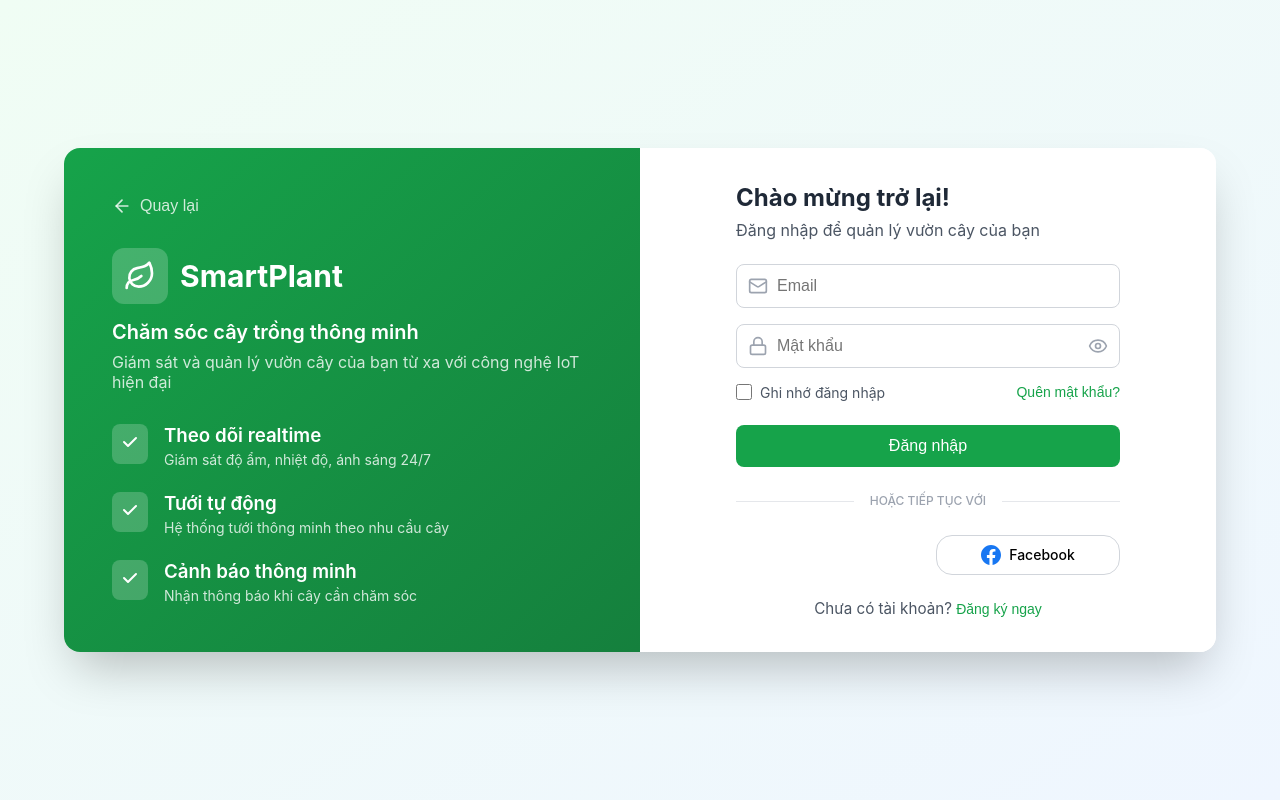
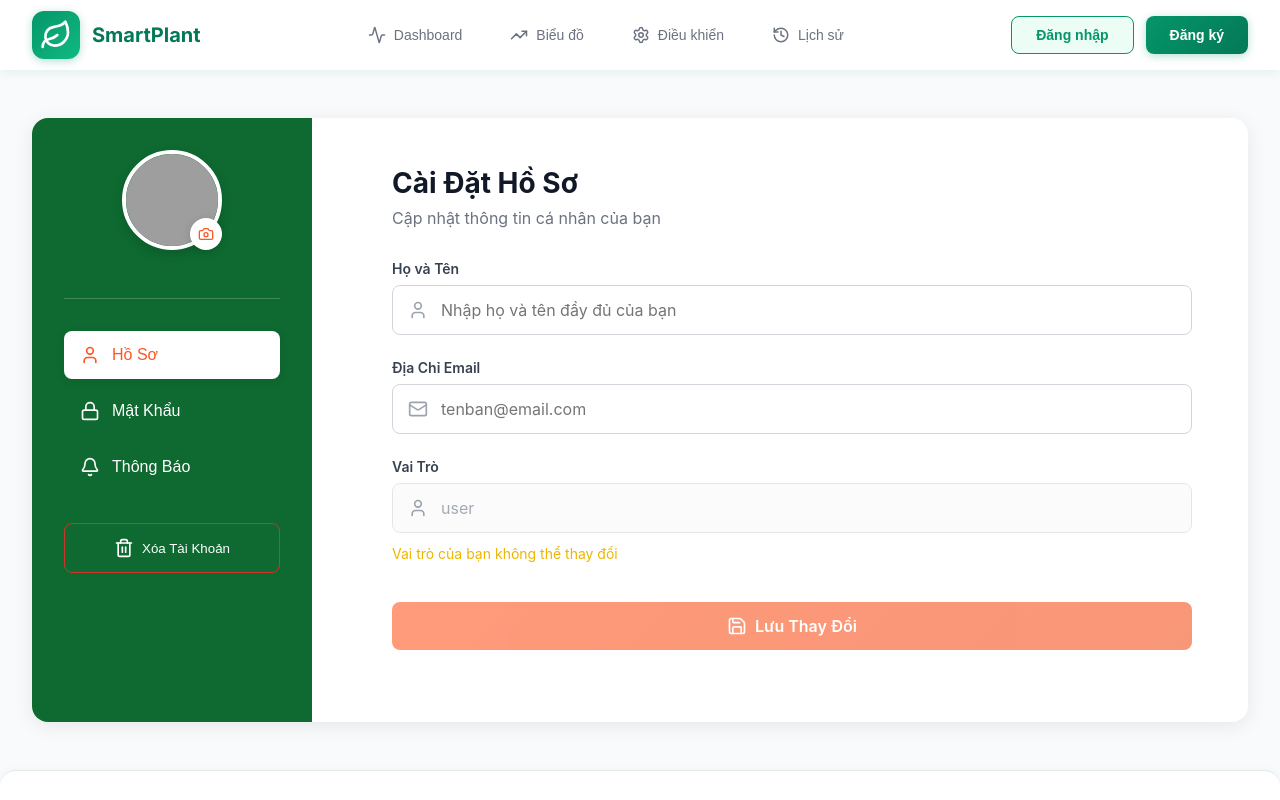
Before and after one commit to Tanleee/Plant-care-system-client, a React (Vite) app: page /user in a window 1280 px wide. Shown: the top 800 px of the page. Built offline with nearby package versions, Linux system fonts and the light colour scheme; no server answers; grey boxes are pictures that could not be loaded.

Commit message:
16/12-01

```diff
--- a/src/components/shared/NavBar.jsx
+++ b/src/components/shared/NavBar.jsx
@@ -81,8 +81,8 @@ function UserSection({ user, isMobile }) {
   const handleLogout = async () => {
     try {
       const res = await fetch(getApiUrl("/api/v1/users/logout"), {
-        method: "POST", // ✅ Nên dùng POST cho logout
-        credentials: "include", // ✅ BẮT BUỘC để gửi/nhận cookies
+        method: "POST",
+        credentials: "include",
         headers: {
           "Content-Type": "application/json",
         },
--- a/src/pages/UserAccountPage.jsx
+++ b/src/pages/UserAccountPage.jsx
@@ -1,318 +1,329 @@
-// src/pages/AuthPage.jsx
-import React, { useState } from "react";
-import { useNavigate } from "react-router";
-import { Leaf, ArrowLeft } from "lucide-react";
-import axios from "./../utils/axiosConfig";
+import React, { useState, useRef, useEffect } from "react";
+import { useRouteLoaderData } from "react-router";
+import axios from "axios";
 
+import NavBar from "./../components/shared/NavBar";
+import Footer from "./../components/shared/Footer";
+import ShowAlert from "../components/shared/ShowAlert";
+import useAlert from "../hooks/useAlert";
+
+import AccountSidebar from "../components/account/AccountSidebar";
+import ProfileTab from "../components/account/ProfileTab";
+import PasswordTab from "../components/account/PasswordTab";
+import BookingsTab from "../components/account/BookingsTab";
+import BillingTab from "../components/account/BillingTab";
+import NotificationsTab from "../components/account/NotificationsTab";
+import DeleteAccountModal from "./../components/account/DeleteAccountModal";
+
+import { getUserPhotoUrl, isGoogleUser } from "../utils/imageHelper";
 import getApiUrl from "../utils/getApiUrl";
 
-import "./../assets/authPageStyle.css";
-import useAlert from "./../hooks/useAlert";
-import ShowAlert from "./../components/shared/ShowAlert";
-import LoginForm from "./../components/authentication/LoginForm";
-import SignupForm from "./../components/authentication/SignupForm";
-import ForgotPasswordModal from "../components/authentication/ForgotPasswordModal";
-import AccountRecoveryModal from "./../components/authentication/AccountRecoveryModal";
+import "./../assets/userAccountStyle.css";
 
-const AuthPage = () => {
-  const [isLogin, setIsLogin] = useState(true);
-  const [showPassword, setShowPassword] = useState(false);
-  const [showConfirmPassword, setShowConfirmPassword] = useState(false);
-  const [isSending, setIsSending] = useState(false);
-  const [isForgotPasswordOpen, setIsForgotPasswordOpen] = useState(false);
-  const [isRecoverModalOpen, setIsRecoverModalOpen] = useState(false);
-  const [formData, setFormData] = useState({
-    fullName: "",
-    email: "",
-    password: "",
-    confirmPassword: "",
-    rememberMe: false,
-    agreeToTerms: false,
+export default function UserAccountPage() {
+  // const navigate = useNavigate();
+  const userData = useRouteLoaderData("root");
+  const { alert, showSuccess, showError, showWarning, hideAlert } = useAlert();
+
+  const fileInputRef = useRef(null);
+
+  const isGoogleAuthUser = isGoogleUser(userData);
+
+  // Tabs
+  const [activeTab, setActiveTab] = useState("profile");
+  const [showDeleteModal, setShowDeleteModal] = useState(false);
+  const [isUpdating, setIsUpdating] = useState(false);
+
+  // Profile state
+  const [profileData, setProfileData] = useState({
+    name: userData?.name || "",
+    email: userData?.email || "",
+    photo: userData?.photo || "default.jpg",
+    role: userData?.role || "user",
+    isGoogleAuth: userData?.isGoogleAuth || false,
   });
 
-  const navigate = useNavigate();
-  const { alert, showSuccess, showError, hideAlert } = useAlert();
+  const [originalProfileData] = useState({
+    name: userData?.name || "",
+    email: userData?.email || "",
+    photo: userData?.photo || "default.jpg",
+  });
 
-  const handleInputChange = (e) => {
-    const { name, value, type, checked } = e.target;
-    setFormData((prev) => ({
-      ...prev,
-      [name]: type === "checkbox" ? checked : value,
-    }));
+  const [selectedPhoto, setSelectedPhoto] = useState(null);
+  const [photoPreview, setPhotoPreview] = useState(null);
+
+  // Password state
+  const [passwordData, setPasswordData] = useState({
+    currentPassword: "",
+    newPassword: "",
+    confirmPassword: "",
+  });
+
+  const [showPasswords, setShowPasswords] = useState({
+    current: false,
+    new: false,
+    confirm: false,
+  });
+
+  const [passwordValidation, setPasswordValidation] = useState({
+    minLength: false,
+    hasUpperCase: false,
+    hasLowerCase: false,
+    hasNumber: false,
+    hasSpecialChar: false,
+  });
+
+  // ✅ Fix: Sử dụng useEffect để update validation
+  useEffect(() => {
+    if (passwordData.newPassword) {
+      const checks = {
+        minLength: passwordData.newPassword.length >= 8,
+        hasUpperCase: /[A-Z]/.test(passwordData.newPassword),
+        hasLowerCase: /[a-z]/.test(passwordData.newPassword),
+        hasNumber: /[0-9]/.test(passwordData.newPassword),
+        hasSpecialChar: /[!@#$%^&*(),.?":{}|<>]/.test(passwordData.newPassword),
+      };
+      setPasswordValidation(checks);
+    } else {
+      setPasswordValidation({
+        minLength: false,
+        hasUpperCase: false,
+        hasLowerCase: false,
+        hasNumber: false,
+        hasSpecialChar: false,
+      });
+    }
+  }, [passwordData.newPassword]);
+
+  // ==== HELPER FUNCTIONS ====
+  const hasProfileChanges = () =>
+    profileData.name !== originalProfileData.name ||
+    profileData.email !== originalProfileData.email ||
+    selectedPhoto !== null;
+
+  // ✅ Fix: Đơn giản hóa isPasswordValid
+  const isPasswordValid = () => {
+    if (
+      !passwordData.currentPassword ||
+      !passwordData.newPassword ||
+      !passwordData.confirmPassword
+    ) {
+      return false;
+    }
+
+    if (passwordData.newPassword !== passwordData.confirmPassword) {
+      return false;
+    }
+
+    return Object.values(passwordValidation).every(Boolean);
   };
 
-  async function handleLogin(email, password) {
-    setIsSending(true);
+  // ==== HANDLE PHOTO ====
+  const handlePhotoSelect = (e) => {
+    const file = e.target.files[0];
+    if (!file) return;
+
+    const validTypes = [
+      "image/jpeg",
+      "image/jpg",
+      "image/png",
+      "image/gif",
+      "image/webp",
+    ];
+    if (!validTypes.includes(file.type)) {
+      showError("Chỉ cho phép ảnh định dạng JPEG, PNG, GIF, WebP");
+      return;
+    }
+    if (file.size > 5 * 1024 * 1024) {
+      showError("Ảnh phải có kích thước nhỏ hơn 5MB");
+      return;
+    }
+
+    setSelectedPhoto(file);
+    const reader = new FileReader();
+    reader.onloadend = () => setPhotoPreview(reader.result);
+    reader.readAsDataURL(file);
+  };
+
+  // ==== SUBMIT HANDLERS ====
+  const handleProfileSubmit = async (e) => {
+    e.preventDefault();
+    if (!hasProfileChanges()) {
+      showWarning("Không có thay đổi nào để lưu");
+      return;
+    }
+
+    setIsUpdating(true);
     try {
-      // ✅ Dùng relative path
-      const result = await axios.post(getApiUrl("/api/v1/users/login"), {
-        email,
-        password,
-      });
+      const formData = new FormData();
+      formData.append("name", profileData.name);
+      formData.append("email", profileData.email);
+      if (selectedPhoto) formData.append("photo", selectedPhoto);
 
-      if (result.data.status === "success") {
-        showSuccess("Đăng nhập thành công", 2000);
-        setTimeout(() => {
-          document.location.href = "/";
-        }, 2000);
+      const { data } = await axios.patch(
+        getApiUrl("/api/v1/users/updateMe"),
+        formData
+      );
+      if (data.status === "success") {
+        showSuccess("Hồ sơ cập nhật thành công!", 36);
+        setTimeout(() => window.location.reload(), 2000);
       }
     } catch (err) {
-      if (err.status === 403) {
-        setIsForgotPasswordOpen(true);
-      } else {
-        showError(err.response?.data?.message || "Đăng nhập thất bại", 2000);
-      }
+      showError(err.response?.data?.message || "Cập nhật hồ sơ thất bại");
     } finally {
-      setIsSending(false);
-    }
-  }
-
-  async function handleSignup(name, email, password, passwordConfirm) {
-    setIsSending(true);
-    try {
-      // ✅ Dùng relative path
-      const result = await axios.post(getApiUrl("/api/v1/users/signup"), {
-        name,
-        email,
-        password,
-        passwordConfirm,
-      });
-
-      if (result.data.status === "success") {
-        showSuccess("Đăng ký thành công", 2000);
-        setTimeout(() => {
-          document.location.href = "/";
-        }, 2000);
-      }
-    } catch (err) {
-      showError(err.response?.data?.message || "Đăng ký thất bại", 2000);
-    } finally {
-      setIsSending(false);
-    }
-  }
-
-  const handleGoogleSuccess = async (credentialResponse) => {
-    try {
-      // ✅ Dùng relative path
-      const result = await axios.post(getApiUrl("/api/v1/users/google-auth"), {
-        credential: credentialResponse.credential,
-        isSignUp: !isLogin,
-      });
-
-      if (result.data.status === "success") {
-        showSuccess(
-          !isLogin ? "Đăng ký thành công" : "Đăng nhập thành công",
-          2000
-        );
-        setTimeout(() => {
-          document.location.href = "/";
-        }, 2000);
-      }
-    } catch (err) {
-      if (err.status === 403) {
-        setFormData({ ...formData, email: err.response.data.message });
-        setIsRecoverModalOpen(true);
-      } else {
-        showError(
-          err.response?.data?.message || "Đăng nhập Google thất bại",
-          2000
-        );
-      }
+      setIsUpdating(false);
     }
   };
 
-  const handleGoogleError = () => {
-    showError("Đăng nhập Google thất bại", 2000);
-  };
+  const handlePasswordSubmit = async (e) => {
+    e.preventDefault();
 
-  const handleRecover = async () => {
+    if (isGoogleAuthUser) {
+      showError("Tài khoản Google không thể thay đổi mật khẩu tại đây");
+      return;
+    }
+
+    if (passwordData.newPassword !== passwordData.confirmPassword) {
+      showError("Mật khẩu không khớp");
+      return;
+    }
+
+    if (!Object.values(passwordValidation).every(Boolean)) {
+      showError("Mật khẩu không đáp ứng yêu cầu bảo mật");
+      return;
+    }
+
+    setIsUpdating(true);
     try {
-      // ✅ Dùng relative path
       const { data } = await axios.patch(
-        getApiUrl("/api/v1/users/recover-account"),
+        getApiUrl("/api/v1/users/updateMyPassword"),
         {
-          email: formData.email,
+          passwordCurrent: passwordData.currentPassword,
+          password: passwordData.newPassword,
+          passwordConfirm: passwordData.confirmPassword,
         }
       );
 
       if (data.status === "success") {
-        showSuccess(data.message, 2000);
+        showSuccess("Mật khẩu đã được thay đổi thành công!", 2000);
+        setPasswordData({
+          currentPassword: "",
+          newPassword: "",
+          confirmPassword: "",
+        });
+        setTimeout(() => window.location.reload(), 2000);
       }
     } catch (err) {
-      showError(err.response?.data?.message || "Khôi phục thất bại", 2000);
+      showError(err.response?.data?.message || "Thay đổi mật khẩu thất bại");
     } finally {
-      setIsRecoverModalOpen(false);
+      setIsUpdating(false);
     }
   };
 
-  const toggleAuthMode = () => {
-    setIsLogin(!isLogin);
-    setFormData({
-      fullName: "",
-      email: "",
-      password: "",
-      confirmPassword: "",
-      rememberMe: false,
-      agreeToTerms: false,
-    });
-    setShowPassword(false);
-    setShowConfirmPassword(false);
+  const handleDeleteAccount = async () => {
+    try {
+      const res = await axios.delete(getApiUrl("/api/v1/users/deleteMe"));
+      console.log(typeof res.status);
+      if (!res.status === 204) {
+        throw new Error("Lỗi khi thực hiện xóa tài khoản");
+      }
+
+      showSuccess("Xóa tài khoản thành công", 2000);
+      setTimeout(() => (window.location.href = "/"), 2000);
+    } catch (err) {
+      showError(err.message, 2000);
+    } finally {
+      setShowDeleteModal(false);
+    }
+  };
+
+  // ✅ Fix: Handler không gọi updatePasswordValidation nữa
+  const handlePasswordChange = (e) => {
+    const { name, value } = e.target;
+    setPasswordData((prev) => ({ ...prev, [name]: value }));
   };
 
   return (
-    <>
-      {alert && (
-        <ShowAlert
-          type={alert.type}
-          message={alert.message}
-          duration={alert.duration}
-          onClose={hideAlert}
-        />
-      )}
+    <div className="user-account-page">
+      {alert && <ShowAlert {...alert} onClose={hideAlert} />}
 
-      <AccountRecoveryModal
-        isOpen={isRecoverModalOpen}
-        onClose={() => setIsRecoverModalOpen(false)}
-        onRecover={handleRecover}
-        userEmail={formData.email}
+      <NavBar
+        pageTitle="User Settings"
+        user={{
+          name: profileData.name,
+          avatar: photoPreview || getUserPhotoUrl(profileData.photo),
+        }}
       />
 
-      <div className="auth-page-wrapper">
-        <ForgotPasswordModal
-          isOpen={isForgotPasswordOpen}
-          onClose={() => setIsForgotPasswordOpen(false)}
-        />
+      <div className="account-container">
+        <div className="account-wrapper">
+          <AccountSidebar
+            activeTab={activeTab}
+            setActiveTab={setActiveTab}
+            profileData={profileData}
+            photoPreview={photoPreview}
+            fileInputRef={fileInputRef}
+            onPhotoClick={() => fileInputRef.current?.click()}
+            onDeleteClick={() => setShowDeleteModal(true)}
+            isGoogleAuth={isGoogleAuthUser}
+          />
 
-        <div className="auth-card">
-          {/* Info Section */}
-          <div className="info-section">
-            <button onClick={() => navigate("/")} className="back-btn">
-              <ArrowLeft size={20} />
-              <span>Quay lại</span>
-            </button>
-
-            <div className="brand-header">
-              <div className="brand-logo">
-                <div className="logo-icon">
-                  <Leaf size={32} color="white" />
-                </div>
-                <h1 className="brand-title">SmartPlant</h1>
-              </div>
-              <h2 className="brand-subtitle">Chăm sóc cây trồng thông minh</h2>
-              <p className="brand-desc">
-                Giám sát và quản lý vườn cây của bạn từ xa với công nghệ IoT
-                hiện đại
-              </p>
-            </div>
-
-            <div className="feature-list">
-              <div className="feature-item">
-                <div className="feature-icon">
-                  <svg
-                    className="w-5 h-5"
-                    width="20"
-                    height="20"
-                    fill="currentColor"
-                    viewBox="0 0 20 20"
-                  >
-                    <path
-                      fillRule="evenodd"
-                      d="M16.707 5.293a1 1 0 010 1.414l-8 8a1 1 0 01-1.414 0l-4-4a1 1 0 011.414-1.414L8 12.586l7.293-7.293a1 1 0 011.414 0z"
-                      clipRule="evenodd"
-                    />
-                  </svg>
-                </div>
-                <div className="feature-text">
-                  <h3>Theo dõi realtime</h3>
-                  <p>Giám sát độ ẩm, nhiệt độ, ánh sáng 24/7</p>
-                </div>
-              </div>
-
-              <div className="feature-item">
-                <div className="feature-icon">
-                  <svg
-                    className="w-5 h-5"
-                    width="20"
-                    height="20"
-                    fill="currentColor"
-                    viewBox="0 0 20 20"
-                  >
-                    <path
-                      fillRule="evenodd"
-                      d="M16.707 5.293a1 1 0 010 1.414l-8 8a1 1 0 01-1.414 0l-4-4a1 1 0 011.414-1.414L8 12.586l7.293-7.293a1 1 0 011.414 0z"
-                      clipRule="evenodd"
-                    />
-                  </svg>
-                </div>
-                <div className="feature-text">
-                  <h3>Tưới tự động</h3>
-                  <p>Hệ thống tưới thông minh theo nhu cầu cây</p>
-                </div>
-              </div>
-
-              <div className="feature-item">
-                <div className="feature-icon">
-                  <svg
-                    className="w-5 h-5"
-                    width="20"
-                    height="20"
-                    fill="currentColor"
-                    viewBox="0 0 20 20"
-                  >
-                    <path
-                      fillRule="evenodd"
-                      d="M16.707 5.293a1 1 0 010 1.414l-8 8a1 1 0 01-1.414 0l-4-4a1 1 0 011.414-1.414L8 12.586l7.293-7.293a1 1 0 011.414 0z"
-                      clipRule="evenodd"
-                    />
-                  </svg>
-                </div>
-                <div className="feature-text">
-                  <h3>Cảnh báo thông minh</h3>
-                  <p>Nhận thông báo khi cây cần chăm sóc</p>
-                </div>
-              </div>
-            </div>
-          </div>
-
-          {/* Form Section */}
-          <div className="form-section-wrapper">
-            {isLogin ? (
-              <LoginForm
-                formData={formData}
-                onInputChange={handleInputChange}
-                onSubmit={handleLogin}
-                onSwitchToSignup={toggleAuthMode}
-                showPassword={showPassword}
-                onTogglePassword={() => setShowPassword(!showPassword)}
-                isSending={isSending}
-                onForgotPassword={() => setIsForgotPasswordOpen(true)}
-                onGoogleError={handleGoogleError}
-                onGoogleSuccess={handleGoogleSuccess}
-                isLogin={isLogin}
-              />
-            ) : (
-              <SignupForm
-                formData={formData}
-                onInputChange={handleInputChange}
-                onSubmit={handleSignup}
-                onSwitchToLogin={toggleAuthMode}
-                showPassword={showPassword}
-                showConfirmPassword={showConfirmPassword}
-                onTogglePassword={() => setShowPassword(!showPassword)}
-                onToggleConfirmPassword={() =>
-                  setShowConfirmPassword(!showConfirmPassword)
-                }
-                isSending={isSending}
-                onGoogleError={handleGoogleError}
-                onGoogleSuccess={handleGoogleSuccess}
-                isLogin={isLogin}
+          <main className="account-content">
+            {activeTab === "profile" && (
+              <ProfileTab
+                profileData={profileData}
+                onProfileChange={(e) => {
+                  const { name, value } = e.target;
+                  setProfileData((prev) => ({ ...prev, [name]: value }));
+                }}
+                hasChanges={hasProfileChanges()}
+                isUpdating={isUpdating}
+                onSubmit={handleProfileSubmit}
+                isGoogleAuth={isGoogleAuthUser}
               />
             )}
-          </div>
+
+            {activeTab === "password" && (
+              <PasswordTab
+                passwordData={passwordData}
+                showPasswords={showPasswords}
+                passwordValidation={passwordValidation}
+                onPasswordChange={handlePasswordChange}
+                togglePasswordVisibility={(field) =>
+                  setShowPasswords((prev) => ({
+                    ...prev,
+                    [field]: !prev[field],
+                  }))
+                }
+                isPasswordValid={isPasswordValid()}
+                isUpdating={isUpdating}
+                onSubmit={handlePasswordSubmit}
+                isGoogleAuth={isGoogleAuthUser}
+              />
+            )}
+
+            {activeTab === "bookings" && <BookingsTab />}
+            {activeTab === "billing" && <BillingTab />}
+            {activeTab === "notifications" && <NotificationsTab />}
+          </main>
         </div>
       </div>
-    </>
+
+      <input
+        ref={fileInputRef}
+        type="file"
+        accept="image/jpeg,image/jpg,image/png,image/gif,image/webp"
+        style={{ display: "none" }}
+        onChange={handlePhotoSelect}
+      />
+
+      <DeleteAccountModal
+        show={showDeleteModal}
+        onClose={() => setShowDeleteModal(false)}
+        onDelete={handleDeleteAccount}
+      />
+
+      <Footer />
+    </div>
   );
-};
-
-export default AuthPage;
+}
```
